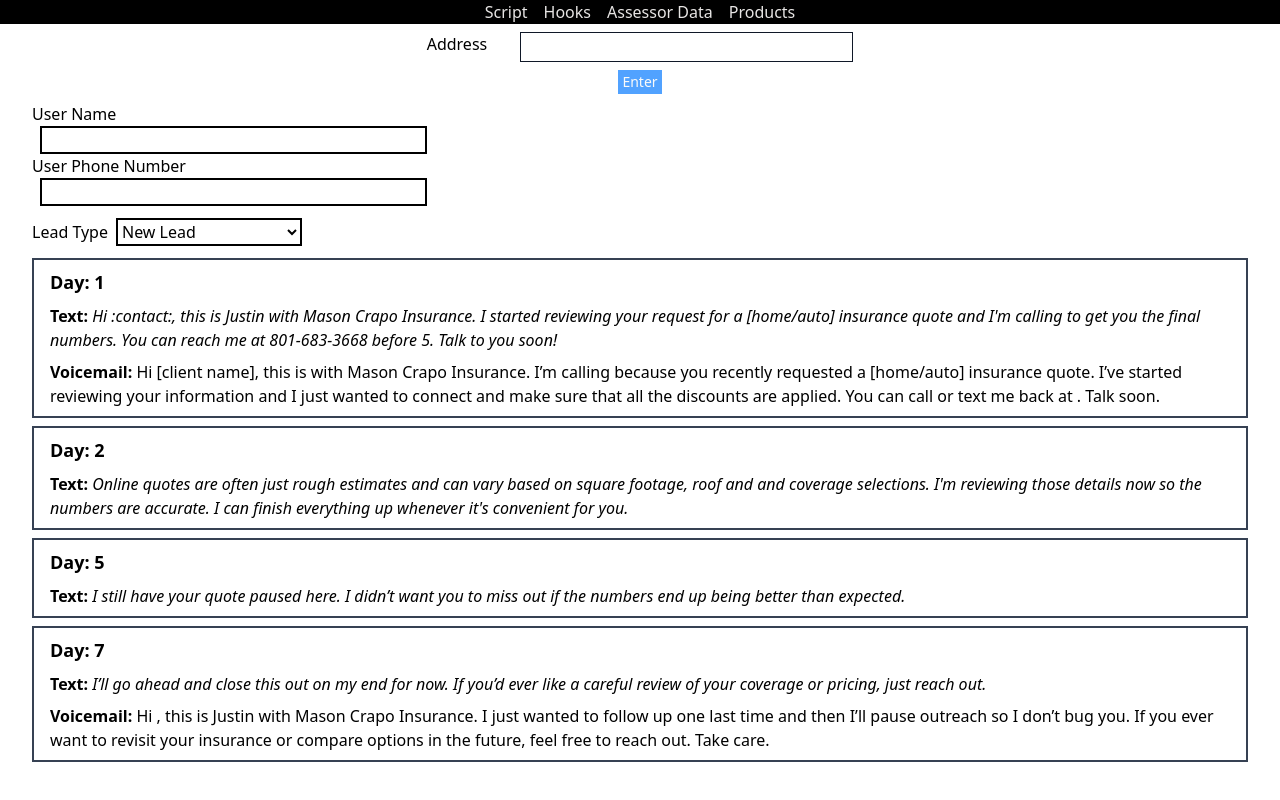
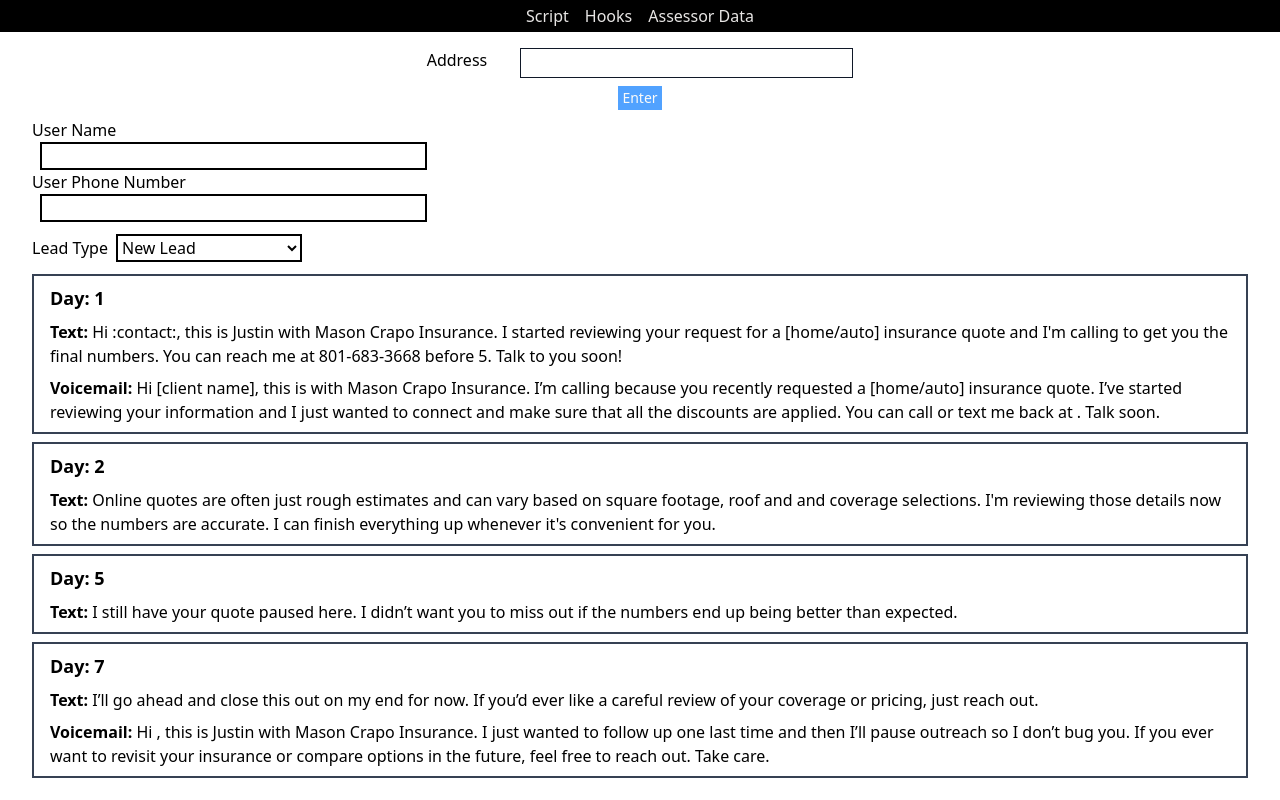
Before and after one commit to Jpatrick6420/propertyandcasualtywebsite, a React (Vite) app: page / in a window 1280 px wide. Built offline with nearby package versions, Linux system fonts and the light colour scheme.

Commit message:
changed nav to underline instead of border added padding and margin

```diff
--- a/src/components/Nav.jsx
+++ b/src/components/Nav.jsx
@@ -1,27 +1,24 @@
 function Nav({ handler }) {
   return (
     <nav>
-      <ul className="flex gap-4 px-2 bg-black xl:justify-center">
+      <ul className="flex gap-4 px-2 py-1 bg-black xl:justify-center mb-2">
         <li
           onClick={() => handler("callscript")}
-          className="text-stone-200 hover:text-green-300 cursor-pointer hover:border-b border-b-green-300"
+          className="text-stone-200 hover:text-green-300 cursor-pointer hover:underline"
         >
           Script
         </li>
         <li
           onClick={() => handler("hooks")}
-          className="text-stone-200 hover:text-green-300 cursor-pointer hover:border-b border-b-green-300"
+          className="text-stone-200 hover:text-green-300 cursor-pointer hover:underline"
         >
           Hooks
         </li>
         <li
-          className="text-stone-200 hover:text-green-300 cursor-pointer hover:border-b border-b-green-300"
+          className="text-stone-200 hover:text-green-300 cursor-pointer hover:underline"
           onClick={() => handler("assessor")}
         >
           Assessor Data
-        </li>
-        <li className="text-stone-200 hover:text-green-300 cursor-pointer hover:border-b border-b-green-300">
-          Products
         </li>
       </ul>
     </nav>
--- a/src/features/List.jsx
+++ b/src/features/List.jsx
@@ -28,7 +28,7 @@ function List({ items, info }) {
       </h2>
       <p className="xs:text-sm lg:text-md">
         <b className="font-bold">Text: </b>
-        <em className="text-to-copy">{items.message}</em>
+        {items.message}
       </p>
       {items.voicemail !== "" && (
         <p className="xs:text-sm lg:text-md">
```
